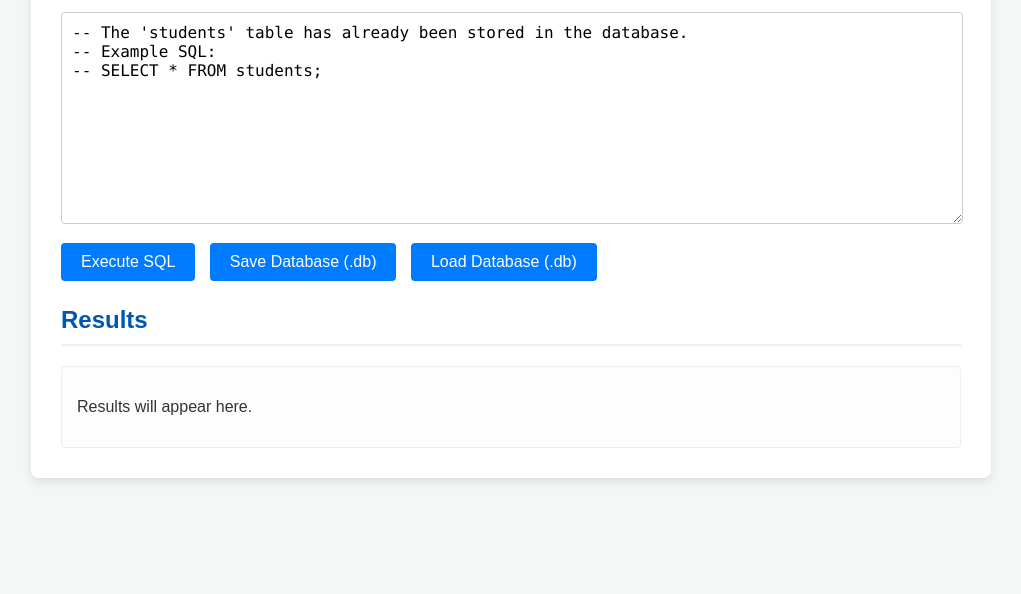
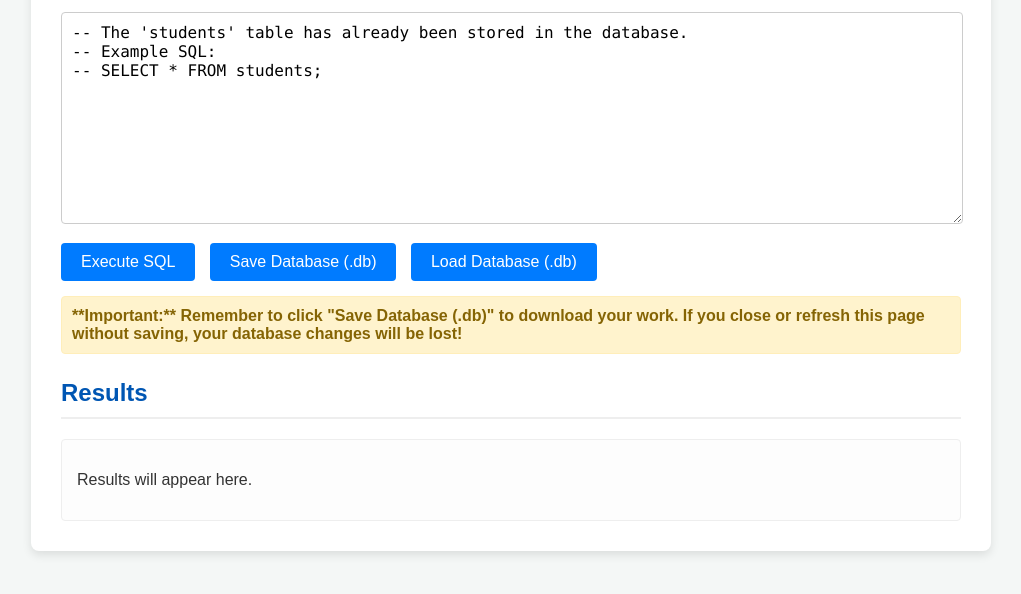
Before and after one commit to HKBU-Ce/COMP2865-Fundamental-of-Data-Anlysis-and-Management, a plain HTML site: page index.html in a window 1280 px wide. Shown: the part 148-742 px from the top of the page, without its empty margins (129-1150 px from the left). Drawn offline with nearby package versions, Linux system fonts and the light colour scheme.

Commit message:
Update index.html

```diff
--- a/index.html
+++ b/index.html
@@ -68,6 +68,7 @@
             padding: 10px;
             border-radius: 4px;
             font-weight: bold;
+            display: none; /* Hidden by default for JS-controlled messages */
         }
 
         .status-message.success {
@@ -80,6 +81,17 @@
             background-color: #f8d7da;
             color: #721c24;
             border: 1px solid #f5c6cb;
+        }
+
+        /* Static warning message style */
+        .permanent-warning {
+            background-color: #fff3cd; /* Light yellow background */
+            color: #856404; /* Dark yellow text */
+            border: 1px solid #ffeeba;
+            margin-top: 15px;
+            padding: 10px;
+            border-radius: 4px;
+            font-weight: bold;
         }
 
         .sql-results {
@@ -130,6 +142,10 @@
                 <button id="load-db-btn">Load Database (.db)</button>
                 <input type="file" id="db-file-input" accept=".db" style="display: none;">
             </div>
+            <!-- Permanent warning message -->
+            <div class="permanent-warning">
+                **Important:** Remember to click "Save Database (.db)" to download your work. If you close or refresh this page without saving, your database changes will be lost!
+            </div>
         </div>
 
         <div id="status-message" class="status-message"></div>
@@ -146,6 +162,8 @@
     <!-- Embedded JavaScript -->
     <script>
         let db; // Global variable to hold the database instance
+        // hasUnsavedChanges and related logic are no longer needed for a static warning
+
         const sqlInput = document.getElementById('sql-input');
         const executeBtn = document.getElementById('execute-btn');
         const saveDbBtn = document.getElementById('save-db-btn');
@@ -191,7 +209,6 @@
                 `;
                 db.exec(initialSql);
                 showStatus('Initial data loaded. Try "SELECT * FROM students;"', 'success');
-
             } catch (err) {
                 console.error("Failed to initialize database:", err);
                 showStatus(`Error initializing database: ${err.message}`, 'error');
```
